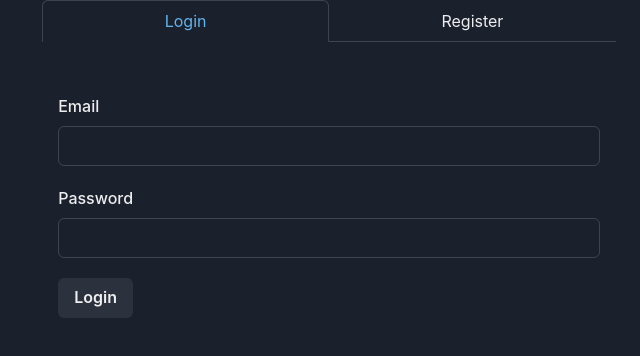
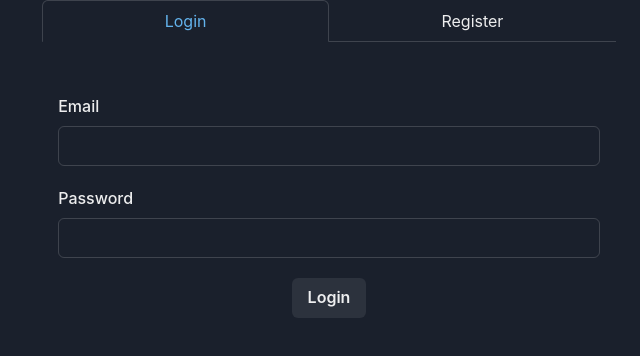
Before and after one commit to Abdulmoiz-Ahmer/Task-List-Typescript-With-API-s, a React (Create React App) app: page / in a window 1280 px wide. Shown: the top 356 px of the page, without its empty margins (311-951 px from the left). Built offline with nearby package versions, Linux system fonts and the light colour scheme.

Commit message:
adjusted button positions

```diff
--- a/src/components/LoginComponent/LoginComponent.tsx
+++ b/src/components/LoginComponent/LoginComponent.tsx
@@ -7,7 +7,7 @@ import * as yup from "yup";
 import { useHistory } from 'react-router-dom';
 import axios from 'axios';
 import { UserContext } from '../../Contexts/UserContext';
-
+import { Center } from '@chakra-ui/react';
 
 type login = {
     email: string,
@@ -78,11 +78,14 @@ export const LoginComponent: React.FC = () => {
                 register={register}
                 error={errors && errors.password && errors.password.message ? errors.password.message : ''}
             />
-            <CustomButton
-                label='Login'
-                type='submit'
-                isLoading={isButtonLoading}
-            />
+            <Center>
+                <CustomButton
+                    label='Login'
+                    type='submit'
+                    isLoading={isButtonLoading}
+                />
+            </Center>
+
         </form>
     );
 }
--- a/src/components/RegisterComponent/RegisterComponent.tsx
+++ b/src/components/RegisterComponent/RegisterComponent.tsx
@@ -7,6 +7,7 @@ import * as yup from "yup";
 import axios from 'axios';
 import { useHistory } from 'react-router-dom';
 import { UserContext } from '../../Contexts/UserContext';
+import { Center } from '@chakra-ui/react';
 
 type register = {
     name: string,
@@ -95,11 +96,14 @@ export const RegisterComponent = () => {
                 error={errors && errors.password && errors.password.message ? errors.password.message : ''}
             />
 
-            <CustomButton
-                label='Register'
-                type='submit'
-                isLoading={isButtonLoading}
-            />
+            <Center>
+                <CustomButton
+                    label='Register'
+                    type='submit'
+                    isLoading={isButtonLoading}
+                />
+            </Center>
+
         </form>
     );
 }
```
Also changed, not shown: 1 other file (tests, documents, lock files or other folders).
